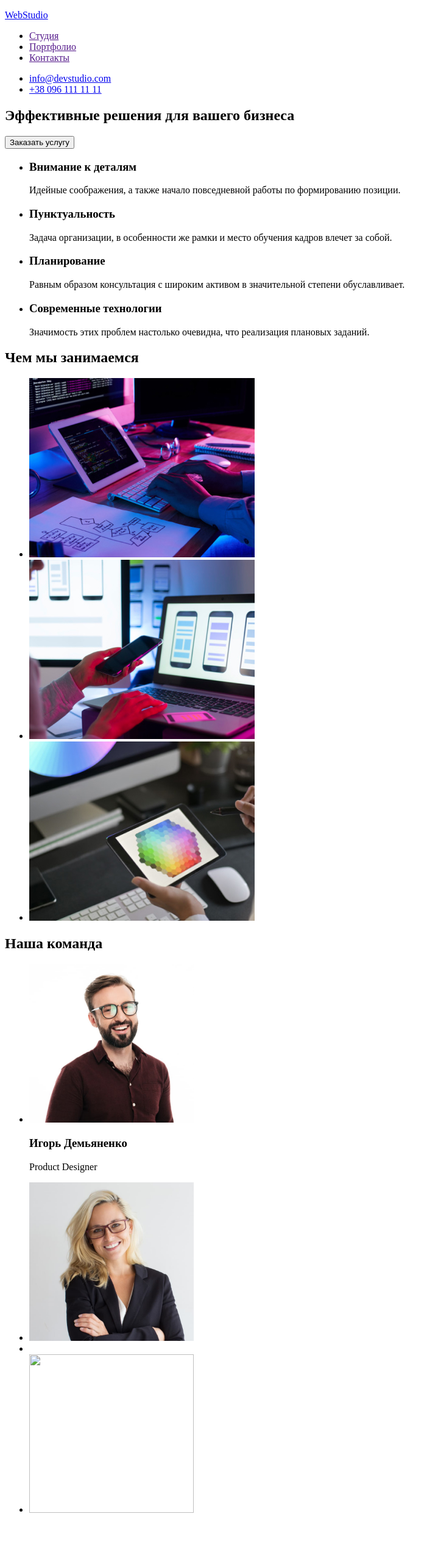
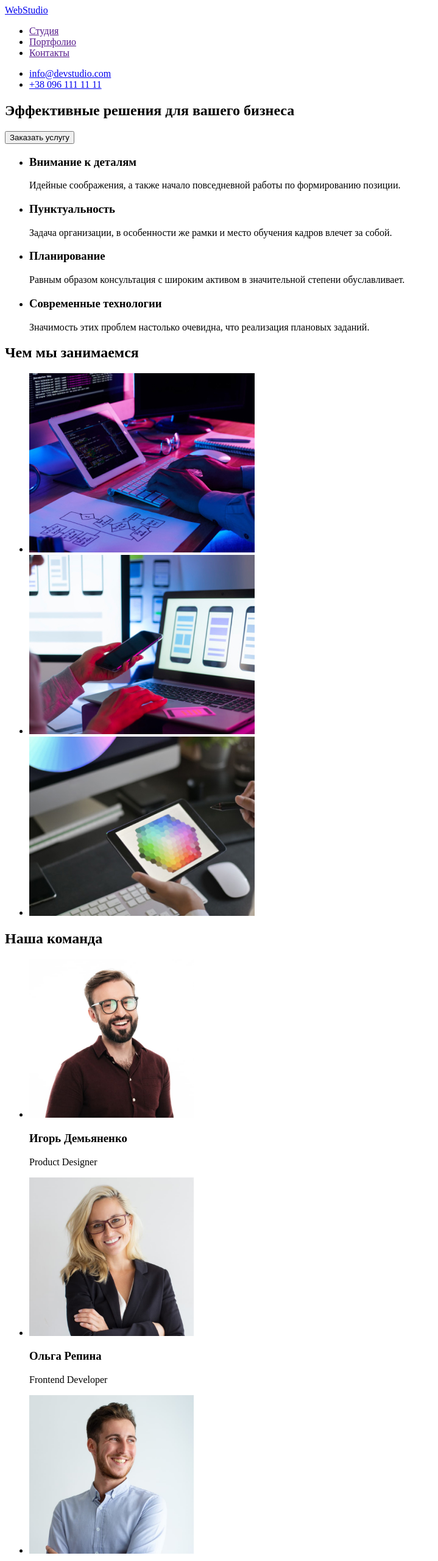
Before and after one commit to Marina-Chuhlib/goit-markup-hw-01, a plain HTML site: page index.html in a window 1280 px wide. Shown: the top 2560 px of the page at 61% size, without its empty margins (0-719 px from the left). Before the commit the page ends 2501 px from the top, so only its background shows below. Drawn offline with Linux system fonts and the light colour scheme.

Commit message:
Добавление разметки страницы

```diff
--- a/index.html
+++ b/index.html
@@ -4,12 +4,12 @@
     <meta charset="UTF-8">
     <meta http-equiv="X-UA-Compatible" content="IE=edge">
     <meta name="viewport" content="width=device-width, initial-scale=1.0">
-    <title>Document</title>
+    <title>Студия</title>
 </head>
 <body>
     <header>
         <nav>
-        <p><a href="./index.html">WebStudio</a></p>
+            <a href="./index.html">WebStudio</a>
         <ul>
             <li><a href="">Студия</a></li>
             <li><a href="">Портфолио</a></li>
@@ -48,27 +48,53 @@
 
     <h2>Чем мы занимаемся</h2>
     <ul>
-        <li><img src="./images/box 1.jpg"  alt="Работа за комьпютером" width="370" height="294"></li>
-        <li><img src="./images/box 2.jpg" alt="Мобильные версии на экране компютера " width="370" height="294"></li>
-        <li><img src="./images/box 3.jpg" alt="Спектр цвета"  width="370" height="294"></li>
+        <li>
+            <a href="./index.html">
+                <img src="./images/box 1.jpg"  alt="Работа за комьпютером" width="370" height="294">
+            </a>
+        </li>
+        <li>
+            <a href="./index.html">
+            <img src="./images/box 2.jpg" alt="Ноутбук на столе и телефон в руках" width="370" height="294">
+        </a>
+    </li>
+        <li>
+            <a href="./index.html">
+            <img src="./images/box 3.jpg" alt="Спектр цвета на планшете"  width="370" height="294">
+            </a>
+        </li>
     </ul>
 </section>
 
 <section>
     <h2>Наша команда</h2>
     <ul>
-        <li><img src="./images/img.jpg" alt="Фотография игоря демьяненко" width="270" height="260">
+        <li><img src="./images/img.jpg" alt="Фотография Игоря Демьяненко" width="270" height="260">
         <h3>Игорь Демьяненко</h3>
         <p>Product Designer</p>
     </li>
-        <li><img src="./images/img (1).jpg" alt="" width="270" height="260"></li>
-        <li><img src="" alt=""></li>
-        <li><img src="" alt="" width="270" height="260"></li>
+        <li><img src="./images/img (1).jpg" alt="Фотография Ольга Репина"  width="270" height="260">
+            <h3>Ольга Репина</h3>
+            <p>Frontend Developer</p>
+        </li>
+        <li><img src="./images/img (2).jpg" alt="Фотография Николай Тарасов" width="270" height="260">
+            <h3>Николай Тарасов</h3>
+            <p>Marketing</p>
+        </li>
+        <li><img src="./images/img (3).jpg" alt="Фотография Михаил Ермаков" width="270" height="260">
+            <h3>Михаил Ермаков</h3>
+            <p>UI Designer</p>
+        </li>
     </ul>
 </section>
 </main>
 <footer>
-
+        <a href="./index.html">WebStudio</a>
+    <address>
+        г. Киев, пр-т Леси Украинки, 26 <br />
+        <a href="mailto:info@devstudio.com">info@devstudio.com</a> <br />
+        <a href="tel:+380961111111">+38 096 111 11 11</a>
+    </address>
 </footer>
 </body>
 </html>
```
